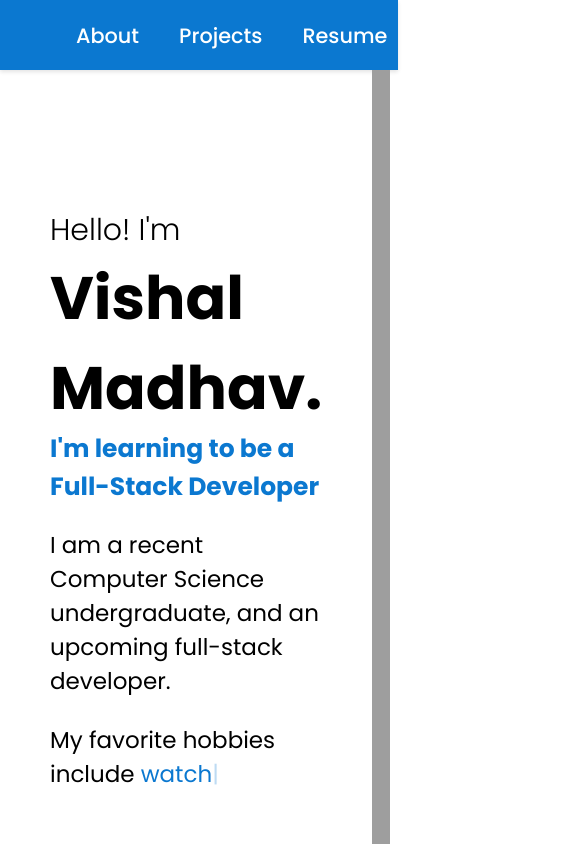
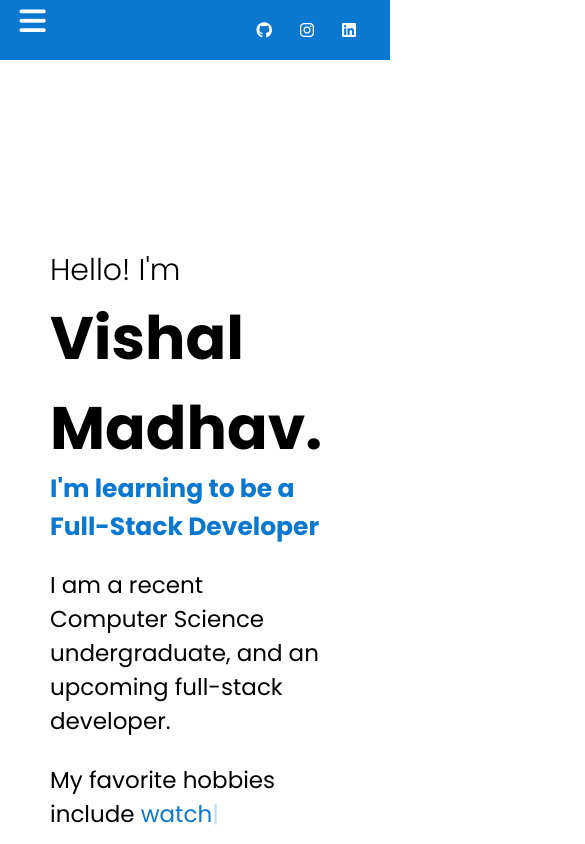
Before and after one commit to vm0303/Portfolio-Website-Using-React, a React (Create React App) app in the folder Portfolio/website/: page / in a window 390 px wide. Shown: the top 844 px of the page, 585 px wide, since content can reach past the window. Built offline with nearby package versions, Linux system fonts and the light colour scheme; grey boxes are pictures that could not be loaded.

Commit message:
Another (one) Commit

```diff
--- a/Portfolio/website/package.json
+++ b/Portfolio/website/package.json
@@ -7,13 +7,16 @@
     "@testing-library/react": "^13.4.0",
     "@testing-library/user-event": "^13.5.0",
     "ityped": "^1.0.3",
+    "jquery": "^3.6.1",
     "react": "^18.2.0",
     "react-dom": "^18.2.0",
+    "react-helmet": "^6.1.0",
+    "react-icons": "^4.4.0",
     "react-reveal": "^1.2.2",
     "react-router-dom": "^6.4.1",
     "react-router-hash-link": "^2.4.3",
+    "react-script-tag": "^1.1.2",
     "react-scripts": "5.0.1",
-    "react-scroll": "^1.8.7",
     "web-vitals": "^2.1.4"
   },
   "scripts": {
--- a/Portfolio/website/public/index.html
+++ b/Portfolio/website/public/index.html
@@ -14,9 +14,10 @@
             margin: 0;
         }
     </style>
+
+    <title>Vishal Madhav</title>
+    <link rel="stylesheet" href="https://cdnjs.cloudflare.com/ajax/libs/font-awesome/6.2.0/css/all.min.css" integrity="sha512-xh6O/CkQoPOWDdYTDqeRdPCVd1SpvCA9XXcUnZS2FmJNp1coAFzvtCN9BmamE+4aHK8yyUHUSCcJHgXloTyT2A==" crossorigin="anonymous" referrerpolicy="no-referrer" />
     <script src="https://kit.fontawesome.com/0afe9f46bc.js" crossorigin="anonymous"></script>
-    <script src="https://code.jquery.com/jquery-3.6.1.js" integrity="sha256-3zlB5s2uwoUzrXK3BT7AX3FyvojsraNFxCc2vC/7pNI=" crossorigin="anonymous"></script>
-    <title>Vishal Madhav</title>
 
 </head>
 
--- a/Portfolio/website/src/App.css
+++ b/Portfolio/website/src/App.css
@@ -1,6 +1,4 @@
-*
-{
-margin: 0;
-padding: 0;
+*{
+    padding: 0;
     box-sizing: border-box;
 }
--- a/Portfolio/website/src/App.jsx
+++ b/Portfolio/website/src/App.jsx
@@ -1,15 +1,13 @@
 import Intro from "./components/intro/intro";
 import About from "./components/about/About";
 import NavbarFile from "./components/Navbar/NavbarFile";
-import Fade from "react-reveal/Fade";
+import Fade from 'react-reveal/Fade';
 
 const App = () => {
     return <div>
-        <Fade effect="fade" delay={500}>
         <NavbarFile/>
         <Intro/>
         <About/>
-        </Fade>
     </div>;
 };
 
--- a/Portfolio/website/src/components/Navbar/Navbar.css
+++ b/Portfolio/website/src/components/Navbar/Navbar.css
@@ -1,143 +1,99 @@
-#link_menu
+*
 {
-    display: flex;
-    align-items: center;
-    justify-content: center;
+    padding: 0;
+    box-sizing: border-box;
 }
-#navbar li
+.toggle
 {
-    list-style: none;
-    padding: 0 20px;
-    position: relative;
+    font-size: 30px;
+    color: #ffffff;
+    float: left;
+    line-height: 45px;
+    margin-left: 5%;
+    cursor: pointer;
+    display: none;
 }
+nav
+{
+    background-color: #0b78d0;
+    height: 60px;
+    width: 100%;
+}
+ul
+{
+    float: left;
+    margin-left: 5%;
+}
+.social_media
+{
+    float: right;
+    margin-left: 5%;
 
-#link_menu
-{
-    display: flex;
-    align-items: center;
-    justify-content: center;
-}
-
-#link_menu li
-{
-    list-style: none;
-    padding: 0 20px;
-    position: relative;
-}
-#link_menu li a
-{
-    text-decoration: none;
-    font-size: 1.3rem;
-    font-weight: 500;
-    transition: 0.2s ease-in-out;
-    color: #ffffff;
-}
-
-.icons
-{
-    text-decoration: none;
-    color: #ffffff;
-}
-.navbar
-{
-    display: flex;
-    align-items: center;
-    position: -webkit-sticky;
-    position: sticky;
-    top: -5px;
-    z-index: 2;
-    height: 70px;
-    min-height: 70px;
-    width: calc(100% - 1.5rem);
-    justify-content: center;
-    padding: 0 1rem;
-    box-shadow: 0 0.125rem 0.25rem 0 rgb(0 0 0 / 11%);
-    background: #0b78d0;
-
-
-
-}
-
-
-.navbar, ul
-{
-    display: flex;
-    flex-direction:row;
 }
 ul li
 {
-    padding: 0 5px;
+    margin: 0;
+    padding: 0;
+    position: relative;
+    display: inline-block;
 }
-.wrapper
+ul li a
 {
-    display:flex;
-    justify-content: space-between;
-    width:100%;
+    font-size: 20px;
+    font-weight: 500;
+    line-height: 60px;
+    color: white;
+    text-decoration: none;
+    padding: 15px;
+}
+.nav_links a:hover
+{
+    color: black;
 }
 
+.social_media
+{
+    padding: 18px 20px;
+}
+.social_media a
+{
 
-#link_menu li a:hover
-{
-    color: #000000;
+    padding: 14px;
+    color: white;
 }
-#link_menu li a:hover::after
-{
-    content: "";
-    width: 30%;
-    height: 2px;
-    background: #000000;
-    position: absolute;
-    bottom: -4px;
-    left: 20px;
-
-}
-
-
-/*#mobile
-{
-    display: none;
-}
-#mobile i
+.social_media a:hover
 {
     color: black;
-}*/
-/*@media screen and (max-width: 769px)
+}
+@media screen and (max-width: 1052px)
 {
-    #navbar
-    {
-        display: flex;
-        flex-direction: column;
-        align-items: flex-start;
-        justify-content: flex-start;
-        position: fixed;
-        top: 90px;
-        right: 0 ;
-        width: 300px;
-        height: 100vh;
-        background: transparent;
-        box-shadow: 0 40px 60px rgba(0, 0, 0, 0.1 );
-        padding: 40px 0 0 10px ;
-    }
-    #navbar li
-    {
-        margin-bottom: 25px;
-    }
-    #mobile
+    .toggle
     {
         display: block;
     }
-    #mobile i
+    ul
     {
-        font-size:24px;
-        cursor: pointer;
+        position: fixed;
+        top: -400px;
+        z-index: -1;
+        margin-top: -15px;
+        right: 0;
+        left: 0;
+        width: 200px;
+        background-color: white;
+        transition: top .4s;
+        display: inline-block;
+        margin-top: 0;
     }
-}*/
-/*
-#hamburger
-{
-    padding: 5px;
+    ul.show
+    {
+        top: 60px;
+        background: #0b78d0;
+    }
+    ul li
+    {
+        top: 0;
+        width: 100%;
+    }
+
 }
-#navbar.active
-{
-    right: 0px;
-}*/
--- a/Portfolio/website/src/components/Navbar/NavbarFile.jsx
+++ b/Portfolio/website/src/components/Navbar/NavbarFile.jsx
@@ -1,20 +1,46 @@
-import {Component, useState} from "react";
-import {BrowserRouter} from "react-router-dom";
 import {HashLink as Link} from "react-router-hash-link";
 import "./Navbar.css"
-
-class NavbarFile extends Component {
+import {BrowserRouter} from "react-router-dom";
+import {Fade} from "react-reveal";
+import {Component} from "react";
+import $ from 'jquery';
 
 
+class NavbarFile extends Component
+{
 
-    render()
+    constructor(props)
     {
+        super(props);
+    }
+    componentDidMount = () =>
+    {
+            $(".toggle i").click(function ()
+            {
+                $("ul").toggleClass("show");
+            });
+    }
+
+
+    render() {
         return (
-            <div>
+            <>
+
+                <Fade effect="fade" delay={500}>
+                    <nav>
+
+                        <label className="toggle">
+                            <i className="fa regular fa-bars"></i>
+                        </label>
                         <BrowserRouter>
-                        <nav id="navigation" className="navbar">
-                            <div className="wrapper">
-                                <ul className="main-nav" id="link_menu">
+                            <ul className="nav_links">
+                                <li>
+                                    <a>
+                                        <Link to='#intro' smooth>
+                                            Intro
+                                        </Link>
+                                    </a>
+                                </li>
                                 <li>
                                     <a>
                                         <Link to='#aboutMe' smooth>
@@ -45,34 +71,29 @@ class NavbarFile extends Component {
                                     </a>
                                 </li>
                             </ul>
-                                <ul className="social_media_links" id="link_menu">
-                                    <li><a className="icons" href="https://github.com/vm0303" target="_blank"
+                        </BrowserRouter>
+                        <div className="social_media">
+                            <a href="https://github.com/vm0303" target="_blank"
                                rel="noopener noreferrer" title="Github Page"><i
-                                        className="fa-brands fa-github"></i></a></li>
-                                    <li><a className="icons" href="https://www.instagram.com/vmadhav33/" target="_blank"
+                                className="fa-brands fa-github"></i></a>
+                            <a href="https://www.instagram.com/vmadhav33/" target="_blank"
                                title="Instagram Page"><i className="fa-brands fa-instagram"></i></a>
-                                    </li>
-                                    <li><a className="icons" href="https://www.linkedin.com/in/vishal-madhav/"
+
+                            <a href="https://www.linkedin.com/in/vishal-madhav/"
                                target="_blank" title="LinkedIn Page"><i
                                 className="fa-brands fa-linkedin"></i></a>
-                                    </li>
-                                </ul>
 
-                                {/*       <div id="mobile">
-                            <i id="hamburger" >
-                            </i>
-                        </div>*/}
                         </div>
                     </nav>
-
-                    </BrowserRouter>
+                </Fade>
 
 
-            </div>
+            </>
+        );
 
-        );
     }
 }
 
 
+
 export default NavbarFile;
--- a/Portfolio/website/src/components/about/About.jsx
+++ b/Portfolio/website/src/components/about/About.jsx
@@ -1,14 +1,14 @@
 import "./about.css";
 import pic from "../../image/about_me.jpg";
-import Fade from 'react-reveal/Fade';
+import {Fade} from "react-reveal";
+
 
 
 const About = () =>
 {
     return (
-
+        <Fade effect="fade" delay={400}>
         <div className="about" id="aboutMe">
-
                 <div className="about-left">
                     <div className="a-card background"></div>
                     <div className="a-card">
@@ -32,10 +32,8 @@ const About = () =>
                             such as finding errors efficiently or thinking about a program logically.
                         </p>
                 </div>
-
-
-
         </div>
+        </Fade>
 
     );
 };
--- a/Portfolio/website/src/components/intro/intro.jsx
+++ b/Portfolio/website/src/components/intro/intro.jsx
@@ -1,7 +1,7 @@
 import "./intro.css"
 import pic from "../../image/Intro.png"
 import {init} from 'ityped'
-
+import Fade from 'react-reveal/Fade';
 
 
 import {useEffect, useRef} from "react";
@@ -19,8 +19,8 @@ const Intro = () => {
             })
     }, []);
     return (
-        <div className="Intro">
-
+        <Fade effect="fade" delay={500}>
+        <div className="Intro" id="intro">
                 <div className="i-left_side">
 
                     <div className="i-left_side_wrapper">
@@ -43,6 +43,7 @@ const Intro = () => {
                     <svg viewBox="0 0 95 95" className="arrows">
                         <path className="a1" d="M0 0 L30 32 L60 0"></path>
                         <path className="a2" d="M0 20 L30 52 L60 20"></path>
+                        <path className="a3" d="M0 40 L30 72 L60 40"></path>
                     </svg>
 
                 </div>
@@ -51,7 +52,9 @@ const Intro = () => {
                     <div className="i-background"></div>
                     <img src={pic} alt="" className="i-img"></img>
                 </div>
+
         </div>
+        </Fade>
     )
 }
 export default Intro;
```
Also changed, not shown: Portfolio/website/src/components/intro/intro.css (+13 -10 lines), 1 other file (tests, documents, lock files or other folders). Lines whose indentation alone changed are shown as unchanged.
